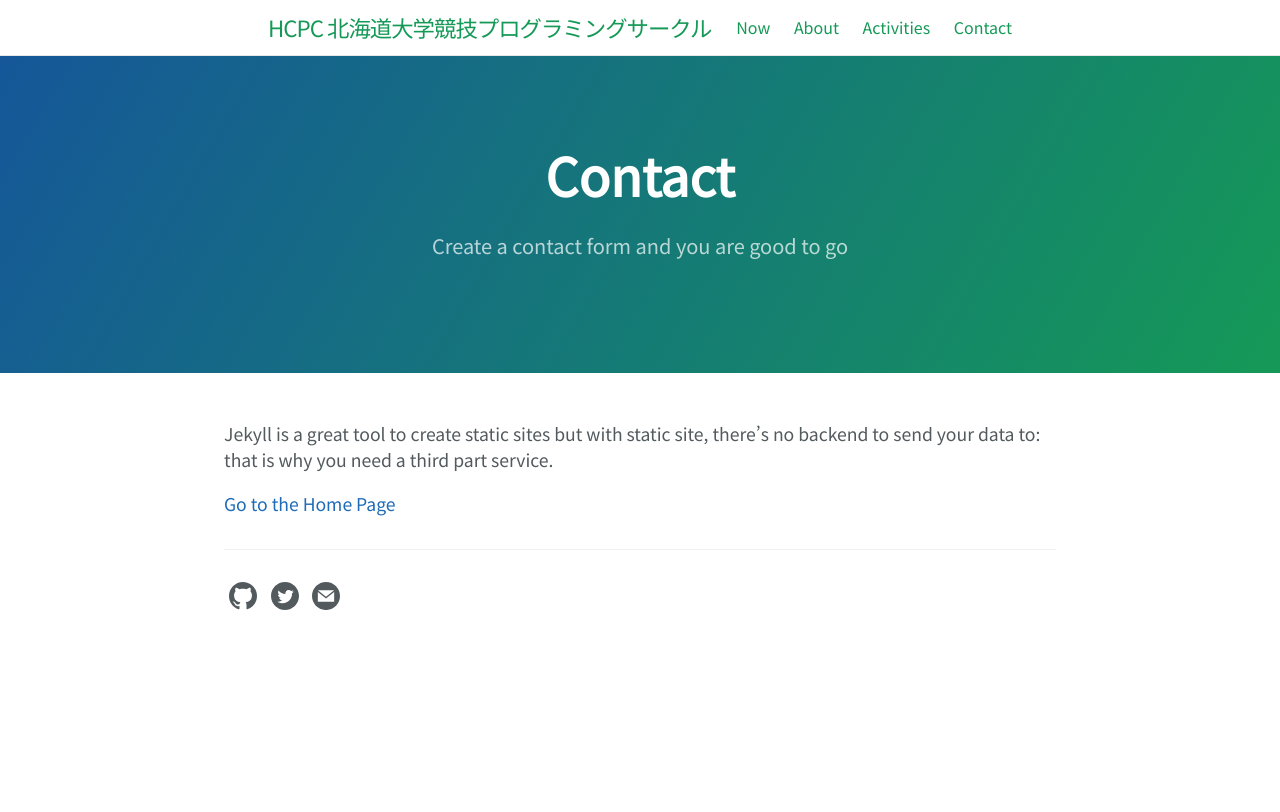
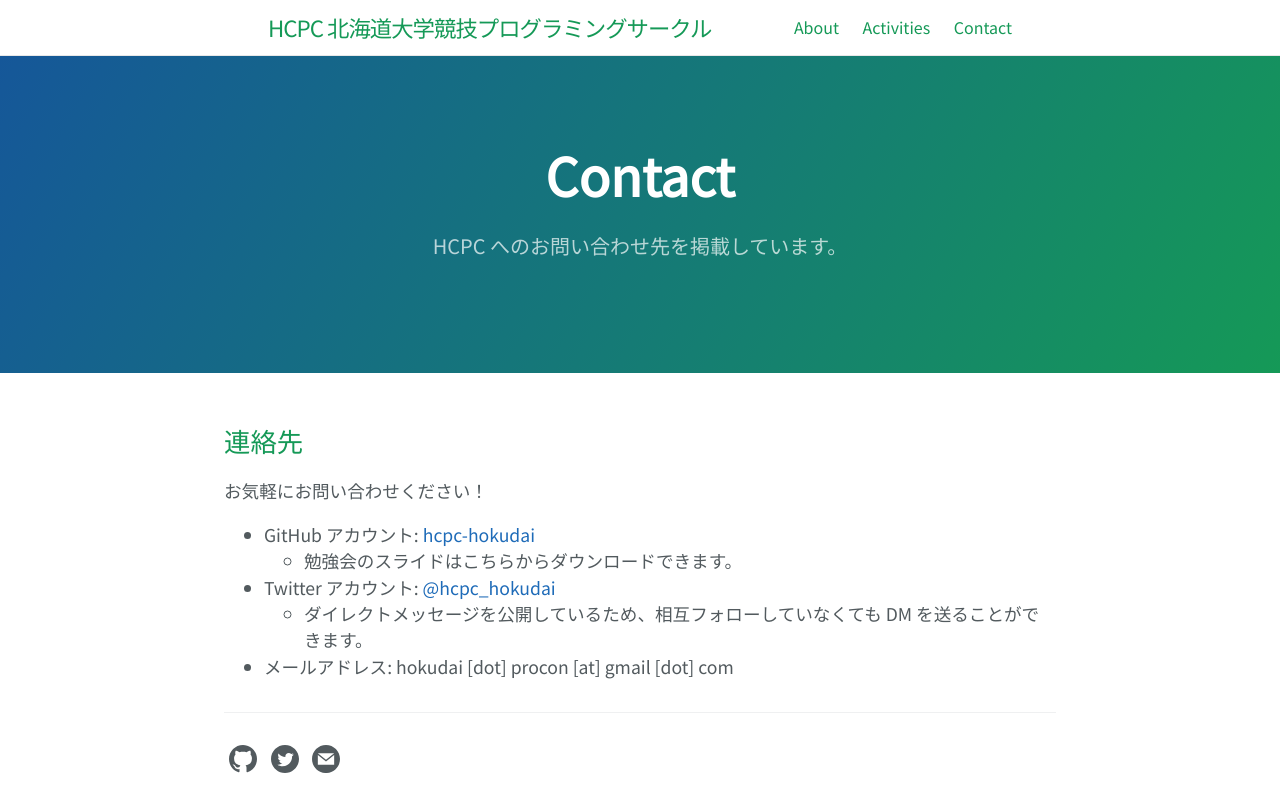
Before and after one commit to hcpc-hokudai/hcpc-hokudai.github.io, a Jekyll site: the page built from contact.md, in a window 1280 px wide. Shown: the top 812 px of the page. Built offline with Jekyll 4.4.1, drawn with Linux system fonts in a browser that asks for light colours.

Commit message:
Now ページの削除 / Contact ページを作成

```diff
--- a/_config.yml
+++ b/_config.yml
@@ -34,4 +34,4 @@ target-blank:
 jekyll_admin:
     hidden_links:
 
-header_page_refs: ['now', 'about', 'activities', 'contact']
+header_page_refs: ['about', 'activities', 'contact']
--- a/contact.md
+++ b/contact.md
@@ -2,11 +2,17 @@
 layout: page
 title: Contact
 header-title: Contact
-tagline: Create a contact form and you are good to go
+tagline: HCPC へのお問い合わせ先を掲載しています。
 ref: contact
 order: 1
 ---
 
-Jekyll is a great tool to create static sites but with static site, there's no backend to send your data to: that is why you need a third part service.
+## 連絡先
 
-[Go to the Home Page]({{ '/' | absolute_url }})
+お気軽にお問い合わせください！
+
+* GitHub アカウント: [hcpc-hokudai]({{ site.github.owner_url }})
+    - 勉強会のスライドはこちらからダウンロードできます。
+* Twitter アカウント: [@hcpc_hokudai](https://twitter.com/{{ site.twitter.username }})
+    - ダイレクトメッセージを公開しているため、相互フォローしていなくても DM を送ることができます。
+* メールアドレス: hokudai [dot] procon [at] gmail [dot] com
```
Also changed, not shown: now.md (deleted, +0 -13 lines).
